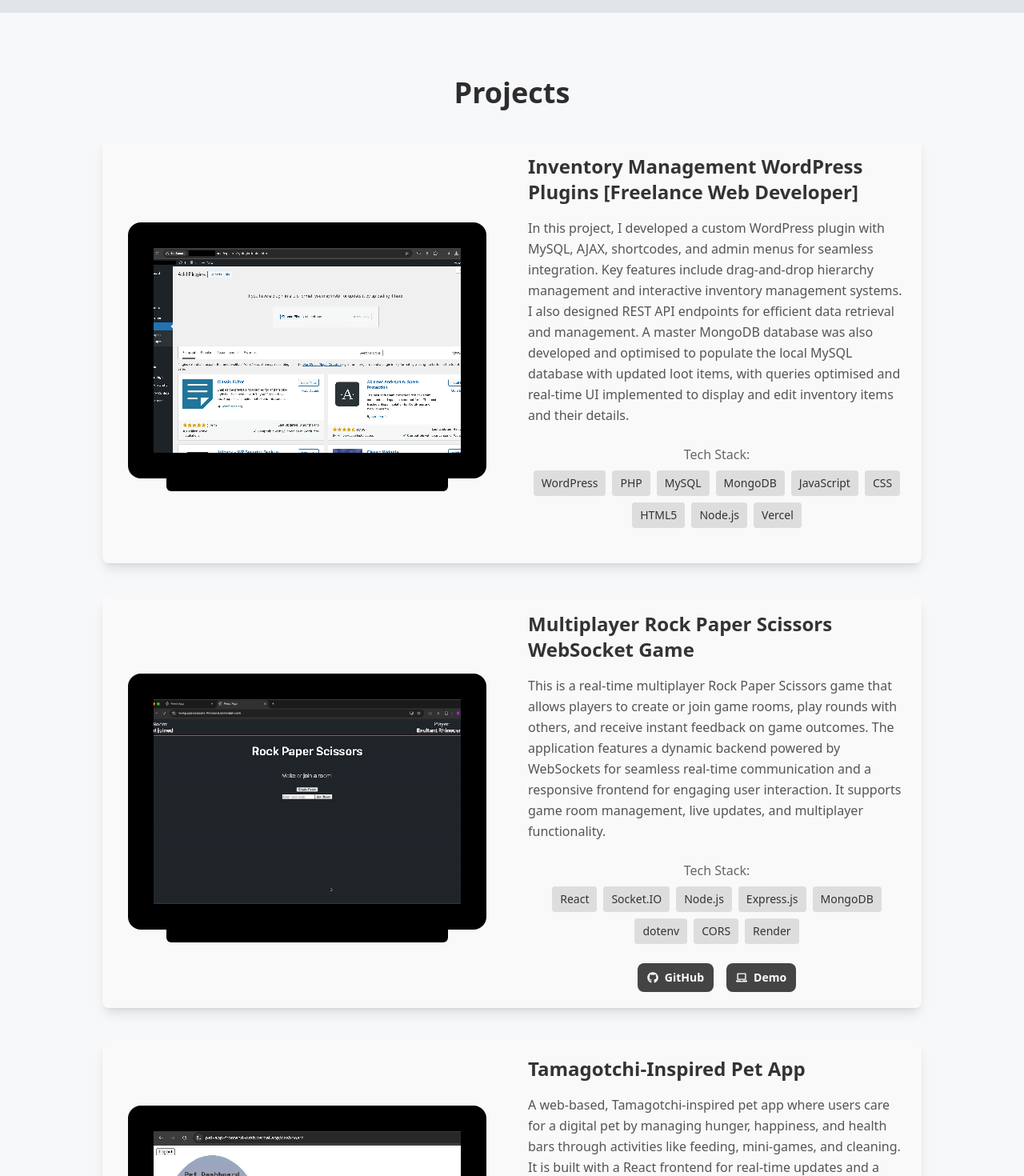
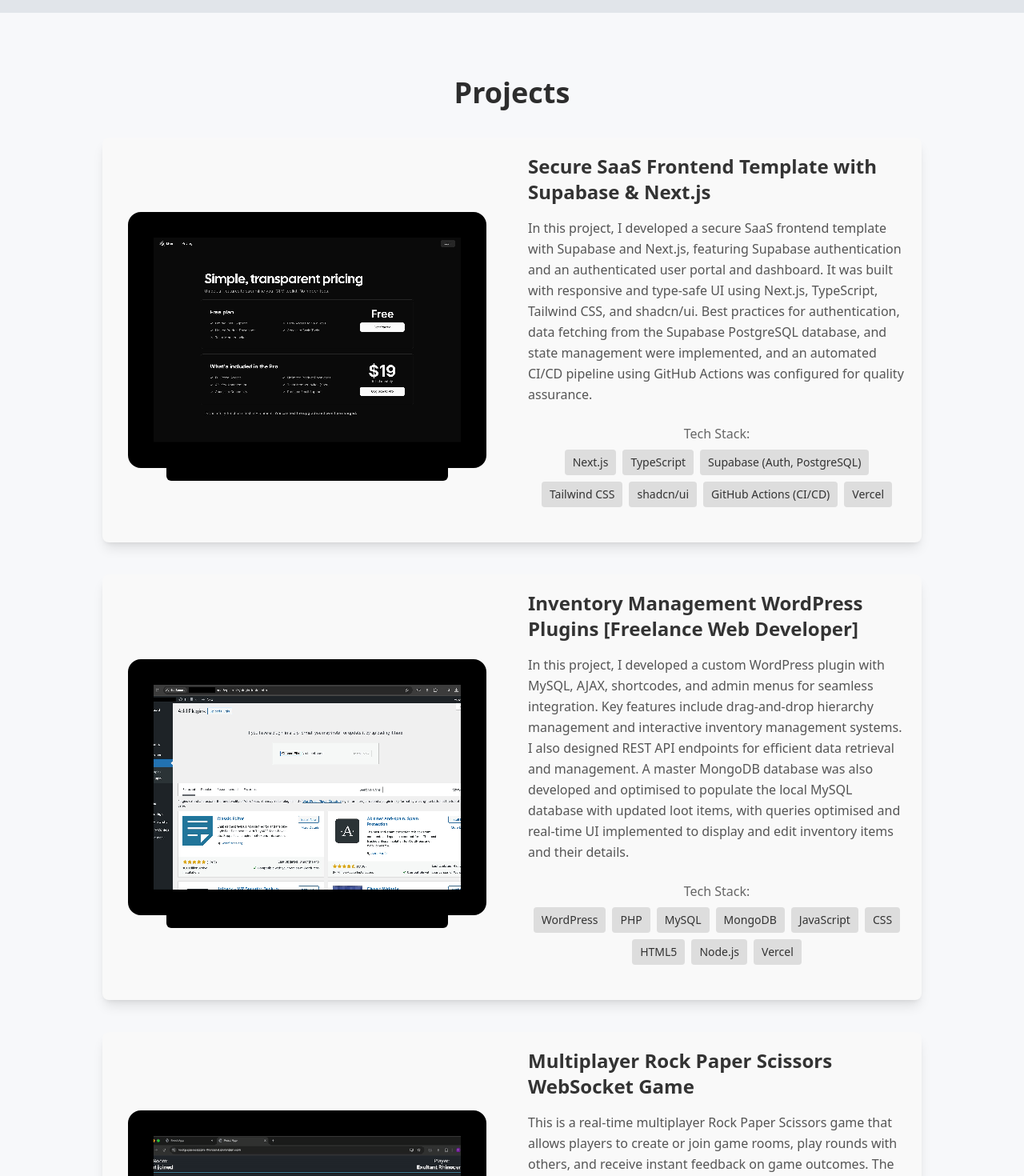
Before and after one commit to auan369/my-portfolio, a React (Create React App) app: page / in a window 1280 px wide. Shown: the part 1586-3056 px from the top of the page at 80% size. Built offline with nearby package versions, Linux system fonts and the light colour scheme.

Commit message:
feat: update resume, add SaaS project

```diff
--- a/src/data/portfolioData.js
+++ b/src/data/portfolioData.js
@@ -12,9 +12,26 @@ import cluckFoodImage from '../assets/images/CluckFoodHomeScreen.jpg';
 import tymImage from '../assets/images/tym.jpg';
 import icsrImage from '../assets/images/ICSR.jpg';
 import imuImage from '../assets/images/imu.jpg';
+import saasImage from '../assets/images/saasApp.jpg';
 
 export const portfolioData = {
   projects: [
+    {
+      id: 0,
+      title: "Secure SaaS Frontend Template with Supabase & Next.js",
+      description: "In this project, I developed a secure SaaS frontend template with Supabase and Next.js, featuring Supabase authentication and an authenticated user portal and dashboard. It was built with responsive and type-safe UI using Next.js, TypeScript, Tailwind CSS, and shadcn/ui. Best practices for authentication, data fetching from the Supabase PostgreSQL database, and state management were implemented, and an automated CI/CD pipeline using GitHub Actions was configured for quality assurance.",
+      techStack: ['Next.js', 'TypeScript', 'Supabase (Auth, PostgreSQL)', 'Tailwind CSS', 'shadcn/ui', 'GitHub Actions (CI/CD)', 'Vercel'],
+      image: saasImage,
+      device: 'laptop',
+      links: [
+        // Commented out as in original
+        // { label: <p><FaGithub/> GitHub</p>, url: 'https://github.com/auan369/rockpaperscissors-frontend' },
+        // { label: <p><FaLaptop/> Demo</p>, url: 'https://rockpaperscissors-frontend.onrender.com/' },
+      ],
+      category: 'Full Stack',
+      status: 'Completed',
+      featured: true
+    },
     {
       id: 0,
       title: "Inventory Management WordPress Plugins [Freelance Web Developer]",
```
Also changed, not shown: src/assets/images/saasApp.jpg (added), 1 other file (tests, documents, lock files or other folders).
